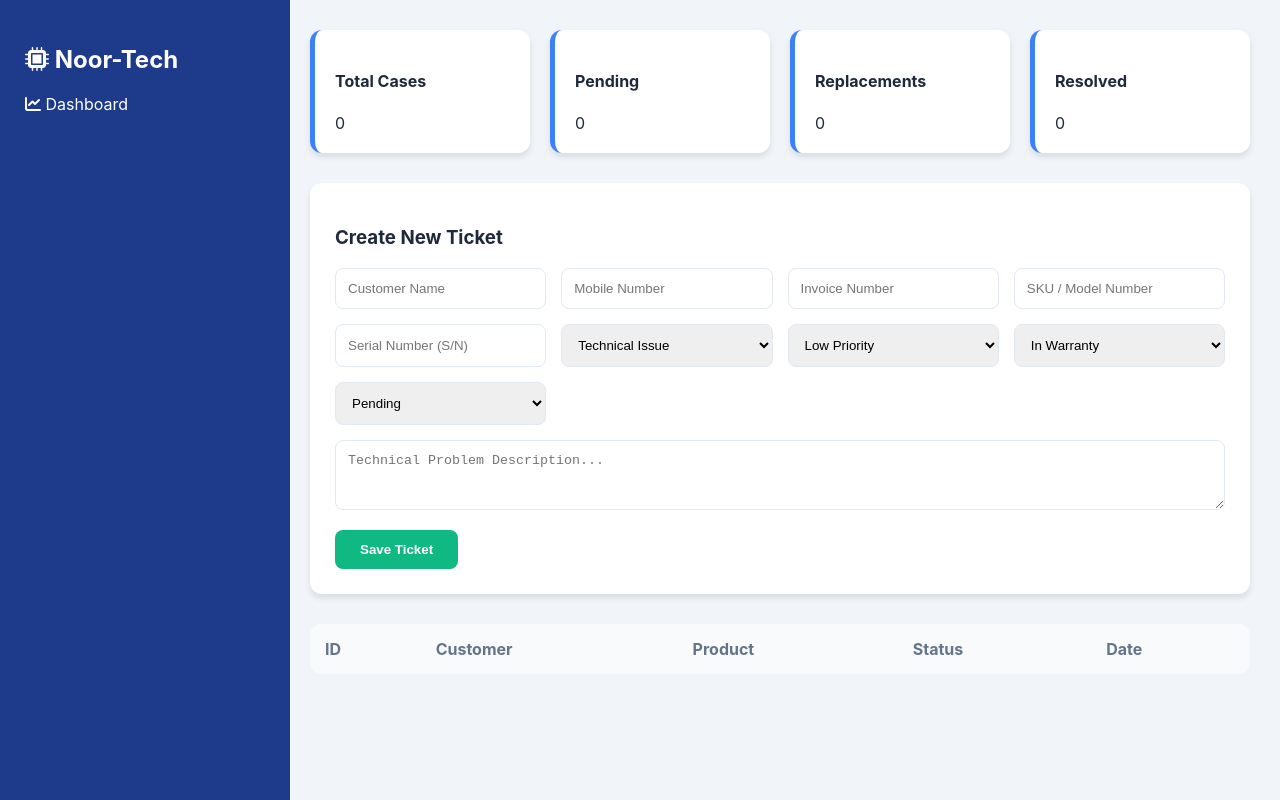
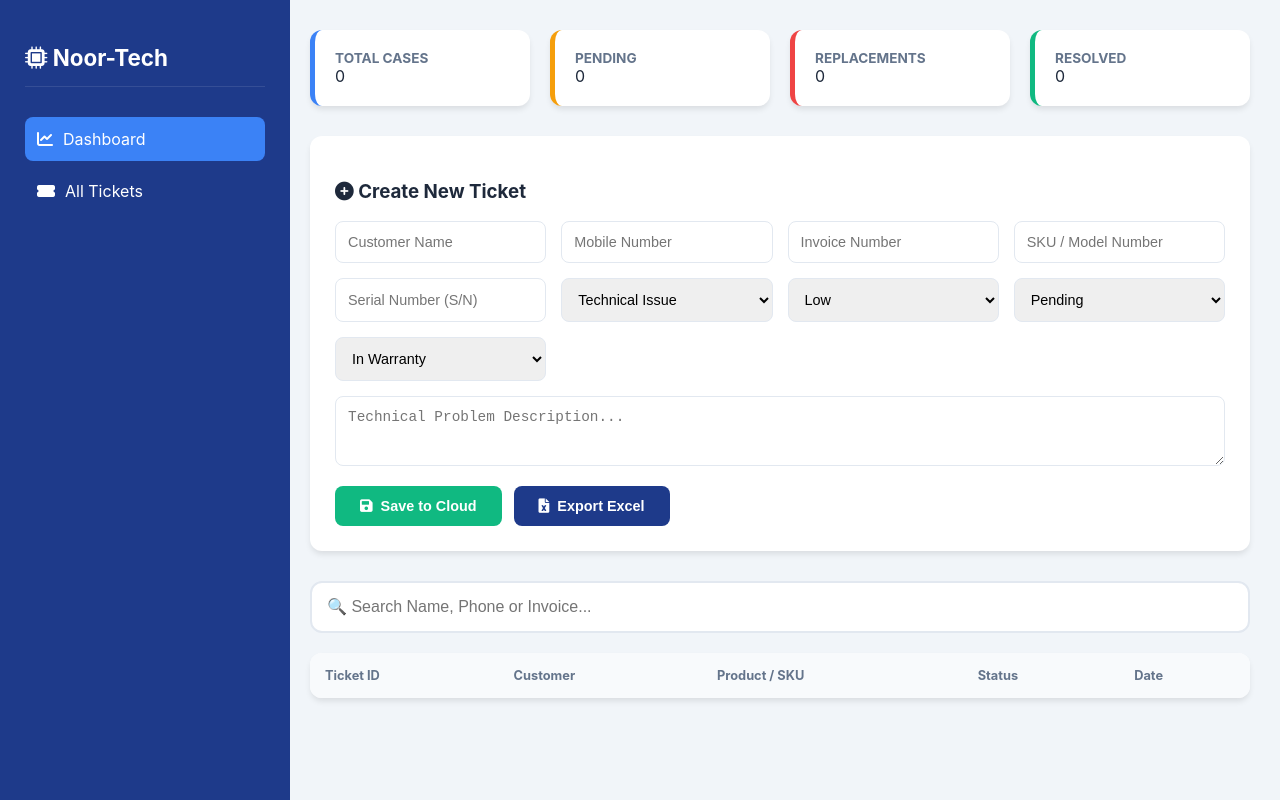
Before and after one commit to noorhelett906560-hub/Noor-Tech-Support-Portal, a plain HTML site: page index.html in a window 1280 px wide. Drawn offline with Linux system fonts and the light colour scheme.

Commit message:
Update index.html

```diff
--- a/index.html
+++ b/index.html
@@ -6,25 +6,37 @@
     <title>Noor-Tech Ultimate CRM</title>
     <link href="https://cdnjs.cloudflare.com/ajax/libs/font-awesome/6.0.0/css/all.min.css" rel="stylesheet">
     <style>
-        :root { --primary: #1e3a8a; --secondary: #3b82f6; --success: #10b981; --danger: #ef4444; --warning: #f59e0b; --bg: #f1f5f9; --text: #1e293b; }
-        body { font-family: 'Inter', sans-serif; background: var(--bg); margin: 0; display: flex; color: var(--text); }
+        :root {
+            --primary: #1e3a8a; --secondary: #3b82f6; --success: #10b981;
+            --danger: #ef4444; --warning: #f59e0b; --bg: #f1f5f9; --text: #1e293b;
+        }
+        body { font-family: 'Inter', 'Segoe UI', sans-serif; background: var(--bg); margin: 0; display: flex; color: var(--text); }
         .sidebar { width: 240px; background: var(--primary); height: 100vh; color: white; padding: 25px; position: fixed; }
+        .sidebar h2 { font-size: 1.4rem; margin-bottom: 30px; border-bottom: 1px solid rgba(255,255,255,0.1); padding-bottom: 15px; }
+        .nav-item { padding: 12px; margin: 8px 0; cursor: pointer; border-radius: 8px; transition: 0.3s; display: flex; align-items: center; gap: 10px; }
+        .nav-item:hover { background: rgba(255,255,255,0.1); }
+        .nav-item.active { background: var(--secondary); }
         .main { margin-left: 280px; padding: 30px; width: calc(100% - 280px); }
         .stats-grid { display: grid; grid-template-columns: repeat(4, 1fr); gap: 20px; margin-bottom: 30px; }
-        .stat-card { background: white; padding: 20px; border-radius: 12px; box-shadow: 0 4px 6px rgba(0,0,0,0.1); border-left: 5px solid var(--secondary); }
-        .form-section { background: white; padding: 25px; border-radius: 12px; box-shadow: 0 4px 6px rgba(0,0,0,0.1); margin-bottom: 30px; }
+        .stat-card { background: white; padding: 20px; border-radius: 12px; box-shadow: 0 4px 6px -1px rgba(0,0,0,0.1); border-left: 5px solid var(--secondary); }
+        .stat-card h4 { margin: 0; color: #64748b; font-size: 0.85rem; text-transform: uppercase; }
+        .stat-card .value { font-size: 1.8rem; font-weight: bold; margin-top: 10px; color: var(--primary); }
+        .form-section { background: white; padding: 25px; border-radius: 12px; box-shadow: 0 4px 6px -1px rgba(0,0,0,0.1); margin-bottom: 30px; }
         .grid-layout { display: grid; grid-template-columns: repeat(4, 1fr); gap: 15px; }
-        input, select, textarea { padding: 12px; border: 1.5px solid #e2e8f0; border-radius: 8px; width: 100%; box-sizing: border-box; }
+        input, select, textarea { padding: 12px; border: 1.5px solid #e2e8f0; border-radius: 8px; font-size: 0.9rem; outline: none; width: 100%; box-sizing: border-box; }
         textarea { grid-column: span 4; height: 70px; }
         .btn-group { margin-top: 20px; display: flex; gap: 12px; }
-        .btn { padding: 12px 25px; border: none; border-radius: 8px; cursor: pointer; font-weight: bold; color: white; }
-        .btn-save { background: var(--success); }
-        table { width: 100%; background: white; border-collapse: collapse; border-radius: 12px; overflow: hidden; }
-        th { background: #f8fafc; padding: 15px; text-align: left; color: #64748b; }
-        td { padding: 15px; border-top: 1px solid #f1f5f9; }
+        .btn { padding: 12px 25px; border: none; border-radius: 8px; cursor: pointer; font-weight: bold; font-size: 0.9rem; display: flex; align-items: center; gap: 8px; }
+        .btn-save { background: var(--success); color: white; }
+        .btn-export { background: var(--primary); color: white; }
+        .table-container { background: white; border-radius: 12px; box-shadow: 0 4px 6px -1px rgba(0,0,0,0.1); overflow: hidden; }
+        table { width: 100%; border-collapse: collapse; }
+        th { background: #f8fafc; padding: 15px; text-align: left; font-size: 0.8rem; color: #64748b; }
+        td { padding: 15px; border-top: 1px solid #f1f5f9; font-size: 0.9rem; }
         .badge { padding: 5px 12px; border-radius: 20px; font-size: 0.75rem; font-weight: bold; }
         .status-Pending { background: #fef3c7; color: #92400e; }
         .status-Resolved { background: #d1fae5; color: #065f46; }
+        .search-box { width: 100%; padding: 15px; margin-bottom: 20px; border: 2px solid #e2e8f0; border-radius: 12px; font-size: 1rem; }
     </style>
 </head>
 <body>
@@ -32,61 +44,66 @@
 <div class="sidebar">
     <h2><i class="fas fa-microchip"></i> Noor-Tech</h2>
     <div class="nav-item active"><i class="fas fa-chart-line"></i> Dashboard</div>
+    <div class="nav-item"><i class="fas fa-ticket-alt"></i> All Tickets</div>
 </div>
 
 <div class="main">
     <div class="stats-grid">
-        <div class="stat-card"><h4>Total Cases</h4><div id="countTotal" class="value">0</div></div>
-        <div class="stat-card"><h4>Pending</h4><div id="countPending" class="value">0</div></div>
-        <div class="stat-card"><h4>Replacements</h4><div id="countReplace" class="value">0</div></div>
-        <div class="stat-card"><h4>Resolved</h4><div id="countResolved" class="value">0</div></div>
+        <div class="stat-card"><h4>Total Cases</h4><div id="countTotal">0</div></div>
+        <div class="stat-card" style="border-left-color: var(--warning)"><h4>Pending</h4><div id="countPending">0</div></div>
+        <div class="stat-card" style="border-left-color: var(--danger)"><h4>Replacements</h4><div id="countReplace">0</div></div>
+        <div class="stat-card" style="border-left-color: var(--success)"><h4>Resolved</h4><div id="countResolved">0</div></div>
     </div>
 
     <div class="form-section">
-        <h3>Create New Ticket</h3>
+        <h3><i class="fas fa-plus-circle"></i> Create New Ticket</h3>
         <form id="crmForm">
             <div class="grid-layout">
-                <input type="text" id="custName" placeholder="Customer Name" required>
-                <input type="text" id="custPhone" placeholder="Mobile Number" required>
-                <input type="text" id="invNo" placeholder="Invoice Number" required>
-                <input type="text" id="sku" placeholder="SKU / Model Number" required>
-                <input type="text" id="serial" placeholder="Serial Number (S/N)">
+                <input type="text" id="custName" name="name" placeholder="Customer Name" required>
+                <input type="text" id="custPhone" name="phone" placeholder="Mobile Number" required>
+                <input type="text" id="invNo" name="inv" placeholder="Invoice Number" required>
+                <input type="text" id="sku" name="sku" placeholder="SKU / Model Number" required>
+                <input type="text" id="serial" name="sn" placeholder="Serial Number (S/N)">
 
-                <select id="issueType">
+                <select id="issueType" name="type">
                     <option value="Technical">Technical Issue</option>
-                    <option value="Repair">Repair Request</option>
                     <option value="Replacement">Replacement</option>
+                    <option value="Repair">Repair</option>
                 </select>
 
-                <select id="priority">
-                    <option value="Low">Low Priority</option>
-                    <option value="High">High Priority 🔥</option>
+                <select id="priority" name="priority">
+                    <option value="Low">Low</option>
+                    <option value="High">High 🔥</option>
                 </select>
 
-                <select id="warranty">
+                <select id="status" name="status">
+                    <option value="Pending">Pending</option>
+                    <option value="Resolved">Resolved</option>
+                </select>
+
+                <select id="warranty" name="warranty">
                     <option value="In Warranty">In Warranty</option>
                     <option value="Out of Warranty">Out of Warranty</option>
                 </select>
 
-                <select id="status">
-                    <option value="Pending">Pending</option>
-                    <option value="Resolved">Resolved</option>
-                </select>
-
-                <textarea id="issueNote" placeholder="Technical Problem Description..."></textarea>
+                <textarea id="issueNote" name="note" placeholder="Technical Problem Description..."></textarea>
             </div>
             <div class="btn-group">
-                <button type="submit" class="btn btn-save">Save Ticket</button>
+                <button type="submit" id="submitBtn" class="btn btn-save"><i class="fas fa-save"></i> Save to Cloud</button>
+                <button type="button" class="btn btn-export" onclick="exportExcel()"><i class="fas fa-file-excel"></i> Export Excel</button>
             </div>
         </form>
     </div>
 
+    <input type="text" id="search" class="search-box" placeholder="🔍 Search Name, Phone or Invoice...">
+
+    <div class="table-container">
         <table>
             <thead>
                 <tr>
-                <th>ID</th>
+                    <th>Ticket ID</th>
                     <th>Customer</th>
-                <th>Product</th>
+                    <th>Product / SKU</th>
                     <th>Status</th>
                     <th>Date</th>
                 </tr>
@@ -94,12 +111,13 @@
             <tbody id="crmTableBody"></tbody>
         </table>
     </div>
+</div>
 
 <script>
     // 1. Database Setup
     let crmStorage = JSON.parse(localStorage.getItem('noor_ultimate_db')) || [];
+    const SCRIPT_URL = 'PASTE_YOUR_GOOGLE_SCRIPT_URL_HERE'; // <--- Yahan apna URL daalein
 
-    // 2. Dashboard Update Function
     function updateUI() {
         document.getElementById('countTotal').innerText = crmStorage.length;
         document.getElementById('countPending').innerText = crmStorage.filter(t => t.status === 'Pending').length;
@@ -113,17 +131,20 @@
             tableBody.innerHTML += `
                 <tr>
                     <td>#${item.id}</td>
-                    <td><strong>${item.name}</strong><br>${item.phone}</td>
-                    <td>${item.sku}<br><small>${item.sn}</small></td>
+                    <td><strong>${item.name}</strong><br><small>${item.phone}</small></td>
+                    <td>${item.sku}<br><small>SN: ${item.sn}</small></td>
                     <td><span class="badge status-${item.status}">${item.status}</span></td>
                     <td>${item.date}</td>
                 </tr>`;
         });
     }
 
-    // 3. Save Function
     document.getElementById('crmForm').addEventListener('submit', function(e) {
         e.preventDefault();
+        const btn = document.getElementById('submitBtn');
+        btn.innerText = "Saving...";
+        btn.disabled = true;
+
         const ticket = {
             id: Math.floor(1000 + Math.random() * 9000),
             name: document.getElementById('custName').value,
@@ -135,20 +156,49 @@
             priority: document.getElementById('priority').value,
             warranty: document.getElementById('warranty').value,
             status: document.getElementById('status').value,
-            date: new Date().toLocaleDateString(),
-            note: document.getElementById('issueNote').value
+            note: document.getElementById('issueNote').value,
+            date: new Date().toLocaleDateString()
         };
 
+        // Browser Save
         crmStorage.unshift(ticket);
         localStorage.setItem('noor_ultimate_db', JSON.stringify(crmStorage));
 
-        // GOOGLE SHEET LINK (Optional)
-        // fetch('YAHAN_URL_DALEIN', { method: 'POST', mode: 'no-cors', body: new URLSearchParams(ticket) });
-
-        alert("Ticket Save ho gaya!");
+        // Cloud Save (Google Sheets)
+        fetch(SCRIPT_URL, {
+            method: 'POST',
+            mode: 'no-cors',
+            cache: 'no-cache',
+            headers: { 'Content-Type': 'application/x-www-form-urlencoded' },
+            body: new URLSearchParams(ticket)
+        }).then(() => {
+            btn.innerHTML = '<i class="fas fa-save"></i> Save to Cloud';
+            btn.disabled = false;
+            alert("Data Saved Successfully!");
             updateUI();
             this.reset();
+        }).catch(err => {
+            alert("Error saving data. Please check URL.");
+            btn.disabled = false;
         });
+    });
+
+    document.getElementById('search').addEventListener('input', function(e) {
+        const term = e.target.value.toLowerCase();
+        document.querySelectorAll('#crmTableBody tr').forEach(row => {
+            row.style.display = row.innerText.toLowerCase().includes(term) ? '' : 'none';
+        });
+    });
+
+    function exportExcel() {
+        let csv = "ID,Name,Phone,Invoice,SKU,SN,Type,Status,Date\n";
+        crmStorage.forEach(t => csv += `${t.id},${t.name},${t.phone},${t.inv},${t.sku},${t.sn},${t.type},${t.status},${t.date}\n`);
+        const blob = new Blob([csv], { type: 'text/csv' });
+        const a = document.createElement('a');
+        a.href = URL.createObjectURL(blob);
+        a.download = 'NoorTech_Report.csv';
+        a.click();
+    }
 
     updateUI();
 </script>
```
Lines whose indentation alone changed are shown as unchanged.
